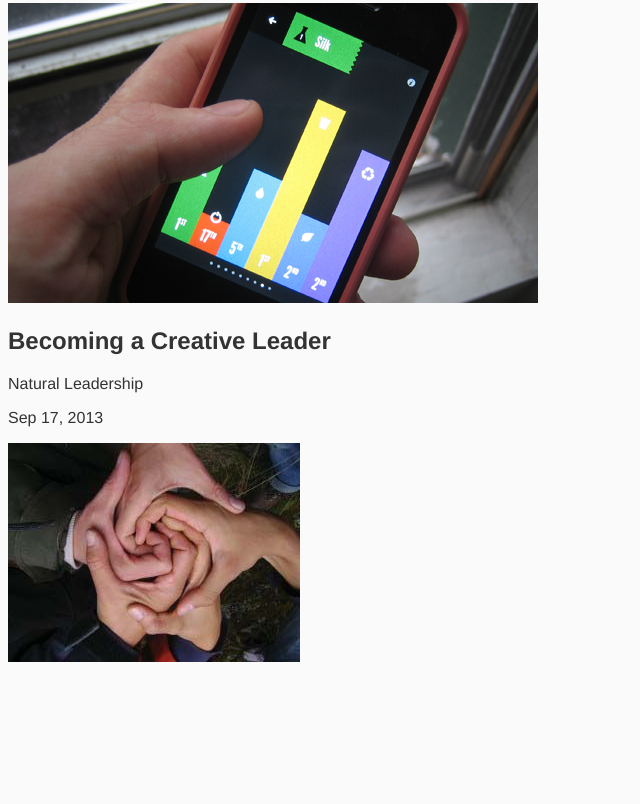
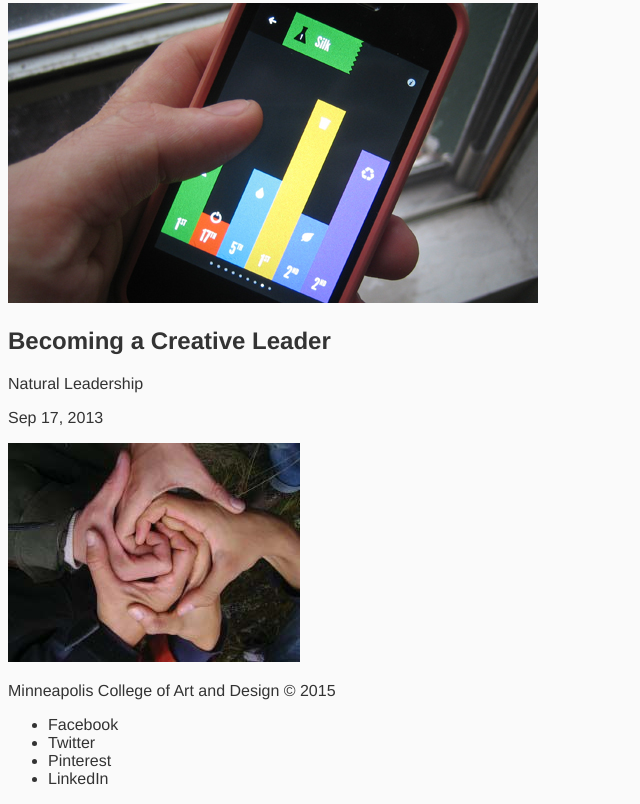
Before and after one commit to lindseygiaquinto/mcad-sdblog, a website: page app/index.html in a window 1280 px wide. Shown: the part 4024-4828 px from the top of the page, without its empty margins (0-640 px from the left). Before the commit the page ends 4698 px from the top, so only its background shows below. Drawn offline with nearby package versions, Linux system fonts and the light colour scheme; files that its build step writes are made by us from their sources.

Commit message:
added footer html

```diff
--- a/app/index.html
+++ b/app/index.html
@@ -114,6 +114,16 @@
       </article>
     </section>
 
+    <footer>
+      <p>Minneapolis College of Art and Design &copy; 2015</p>
+      <ul>
+        <li>Facebook</li>
+        <li>Twitter</li>
+        <li>Pinterest</li>
+        <li>LinkedIn</li>
+      </ul>
+    </footer>
+
     <!-- Google Analytics: change UA-XXXXX-X to be your site's ID. -->
     <script>
       (function(b,o,i,l,e,r){b.GoogleAnalyticsObject=l;b[l]||(b[l]=
```
